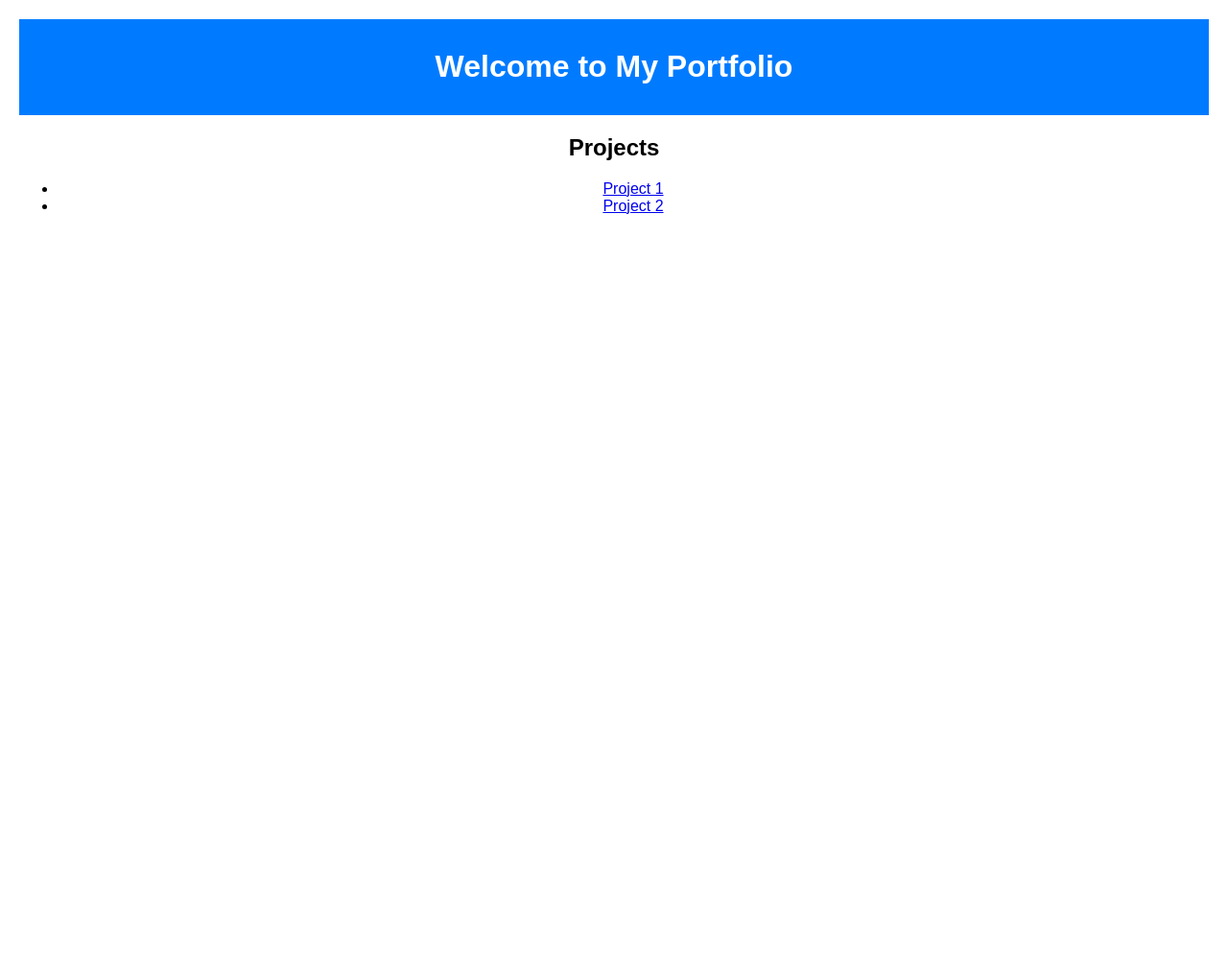
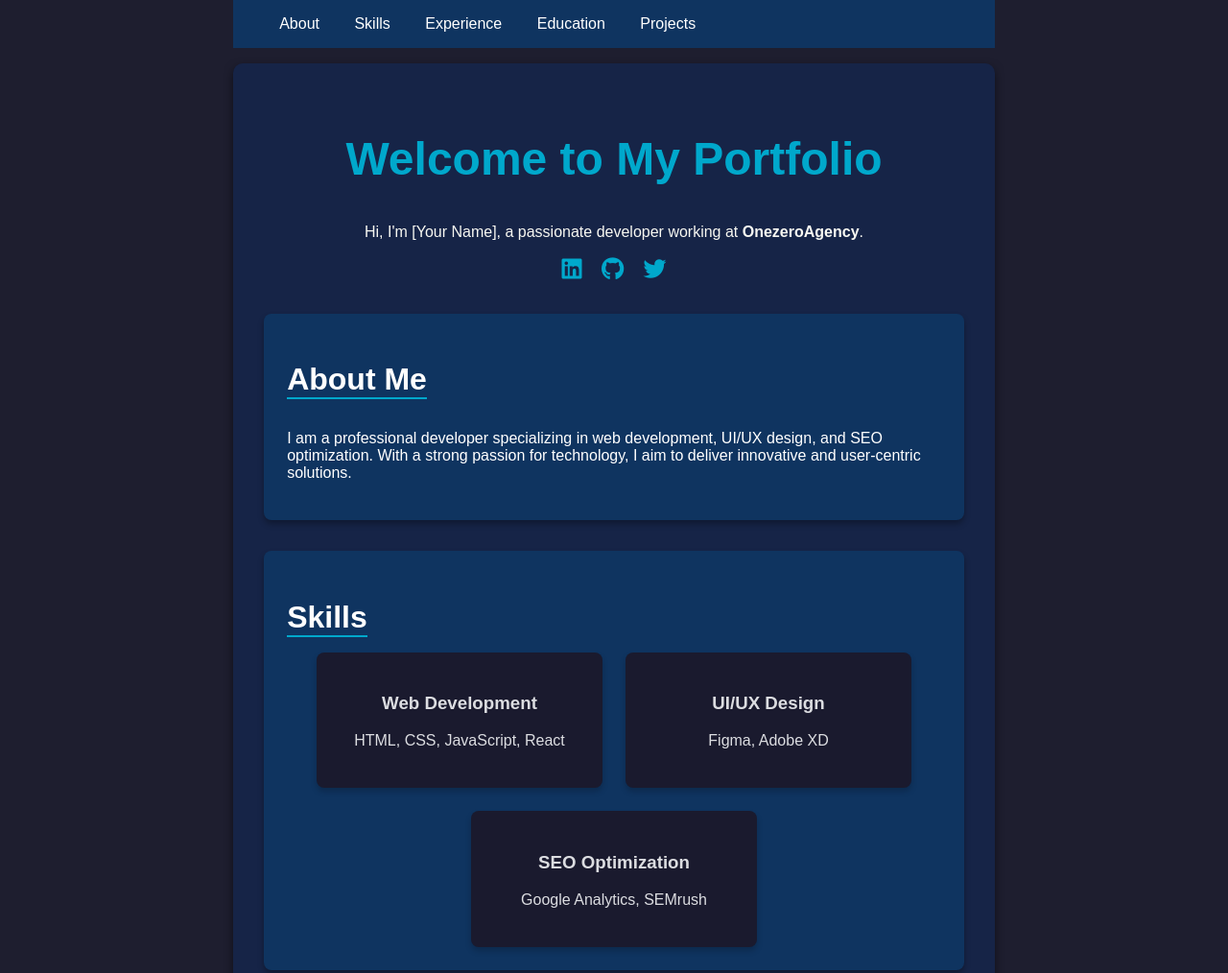
Before and after one commit to RajDhoundyal/Raj, a plain HTML site: page index.html in a window 1280 px wide. Shown: the top 1014 px of the page at 96% size. Before the commit the page ends 800 px from the top, so only its background shows below. Drawn offline with Linux system fonts and the light colour scheme.

Commit message:
Update index.html

```diff
--- a/index.html
+++ b/index.html
@@ -3,33 +3,196 @@
 <head>
     <meta charset="UTF-8">
     <meta name="viewport" content="width=device-width, initial-scale=1.0">
-    <title>My Portfolio</title>
+    <title>Portfolio - OnezeroAgency</title>
+    <link href="https://cdnjs.cloudflare.com/ajax/libs/font-awesome/6.0.0/css/all.min.css" rel="stylesheet">
     <style>
+        /* General Styles */
         body {
-            font-family: Arial, sans-serif;
+            width: 210mm;
+            min-height: 297mm;
+            margin: 0 auto;
+            font-family: 'Arial', sans-serif;
+            background: #1e1e2f;
+            color: #dcdde1;
+        }
+
+        header {
+            display: flex;
+            justify-content: space-between;
+            align-items: center;
+            padding: 1rem 2rem;
+            background: #0f3460;
+            color: #fff;
+        }
+
+        header nav a {
+            margin: 0 1rem;
+            text-decoration: none;
+            color: #fff;
+            font-size: 1rem;
+        }
+
+        /* A4 Page Style */
+        .page {
+
+            margin: 1rem auto;
+            background: #162447;
+            padding: 2rem;
+            box-shadow: 0 4px 10px rgba(0, 0, 0, 0.5);
+            border-radius: 10px;
+        }
+
+        .hero {
             text-align: center;
-            margin: 20px;
+            color: #f8f8f2;
+            margin-bottom: 2rem;
         }
-        header {
-            background: #007BFF;
-            color: white;
-            padding: 10px 0;
+
+        .hero h1 {
+            font-size: 3rem;
+            color: #00a8cc;
         }
-        section {
-            margin: 20px 0;
+
+        .hero .socials a {
+            margin: 0 0.5rem;
+            color: #00a8cc;
+            text-decoration: none;
+            font-size: 1.5rem;
         }
+
+        .section {
+            margin: 2rem 0;
+            padding: 1.5rem;
+            background: #0f3460;
+            border-radius: 8px;
+            color: #fff;
+            box-shadow: 0 4px 6px rgba(0, 0, 0, 0.3);
+        }
+
+        .section h2 {
+            font-size: 2rem;
+            margin-bottom: 1rem;
+            border-bottom: 2px solid #00a8cc;
+            display: inline-block;
+        }
+
+        .skills, .experience, .education {
+            display: flex;
+            flex-wrap: wrap;
+            gap: 1.5rem;
+            justify-content: center;
+        }
+
+        .card {
+            background: #1a1a2e;
+            box-shadow: 0 4px 6px rgba(0, 0, 0, 0.2);
+            border-radius: 8px;
+            text-align: center;
+            padding: 1.5rem;
+            color: #dcdde1;
+            width: 250px;
+            transition: transform 0.3s, background 0.3s;
+        }
+
+        .card:hover {
+            transform: scale(1.05);
+            background: #00a8cc;
+            color: #fff;
+        }
+
         footer {
-            margin-top: 30px;
-            font-size: 14px;
+            text-align: center;
+            padding: 1rem;
+            background: #0f3460;
+            color: #fff;
         }
     </style>
 </head>
 <body>
     <header>
-        <h1>Welcome to My Portfolio</h1>
+        <nav>
+            <a href="#about">About</a>
+            <a href="#skills">Skills</a>
+            <a href="#experience">Experience</a>
+            <a href="#education">Education</a>
+            <a href="#projects">Projects</a>
+        </nav>
     </header>
-    <section>
-        <h2>Projects</h2>
-        <ul>
-            <li><a href="#">Project 1</a></li>
-            <li><a href="#">Project 2</a></
+
+    <div class="page">
+        <section class="hero">
+            <h1>Welcome to My Portfolio</h1>
+            <p>Hi, I'm [Your Name], a passionate developer working at <strong>OnezeroAgency</strong>.</p>
+            <div class="socials">
+                <a href="#"><i class="fab fa-linkedin"></i></a>
+                <a href="#"><i class="fab fa-github"></i></a>
+                <a href="#"><i class="fab fa-twitter"></i></a>
+            </div>
+        </section>
+
+        <section id="about" class="section">
+            <h2>About Me</h2>
+            <p>I am a professional developer specializing in web development, UI/UX design, and SEO optimization. With a strong passion for technology, I aim to deliver innovative and user-centric solutions.</p>
+        </section>
+
+        <section id="skills" class="section">
+            <h2>Skills</h2>
+            <div class="skills">
+                <div class="card">
+                    <h3>Web Development</h3>
+                    <p>HTML, CSS, JavaScript, React</p>
+                </div>
+                <div class="card">
+                    <h3>UI/UX Design</h3>
+                    <p>Figma, Adobe XD</p>
+                </div>
+                <div class="card">
+                    <h3>SEO Optimization</h3>
+                    <p>Google Analytics, SEMrush</p>
+                </div>
+            </div>
+        </section>
+
+        <section id="experience" class="section">
+            <h2>Experience</h2>
+            <div class="experience">
+                <div class="card">
+                    <h3>OnezeroAgency</h3>
+                    <p>Role: Web Developer</p>
+                    <p>Duration: 2021 - Present</p>
+                </div>
+            </div>
+        </section>
+
+        <section id="education" class="section">
+            <h2>Education</h2>
+            <div class="education">
+                <div class="card">
+                    <h3>Master's in Computer Science</h3>
+                    <p>University of XYZ, 2020</p>
+                </div>
+                <div class="card">
+                    <h3>Bachelor's in Information Technology</h3>
+                    <p>College of ABC, 2018</p>
+                </div>
+            </div>
+        </section>
+
+        <section id="projects" class="section">
+            <h2>Projects</h2>
+            <div class="card">
+                <h3>Project 1</h3>
+                <p>Brief description of the project.</p>
+            </div>
+            <div class="card">
+                <h3>Project 2</h3>
+                <p>Brief description of the project.</p>
+            </div>
+        </section>
+    </div>
+
+    <footer>
+        &copy; 2025 [Your Name]. All rights reserved.
+    </footer>
+</body>
+</html>
```
